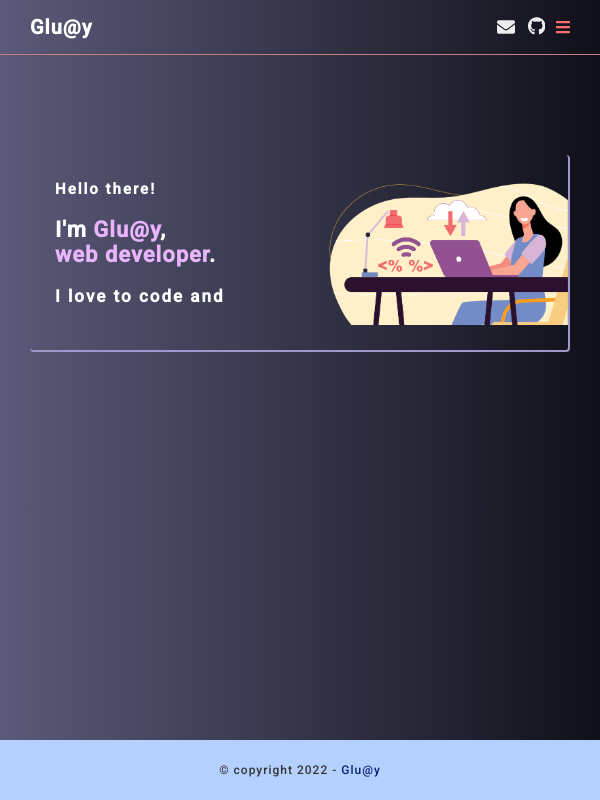
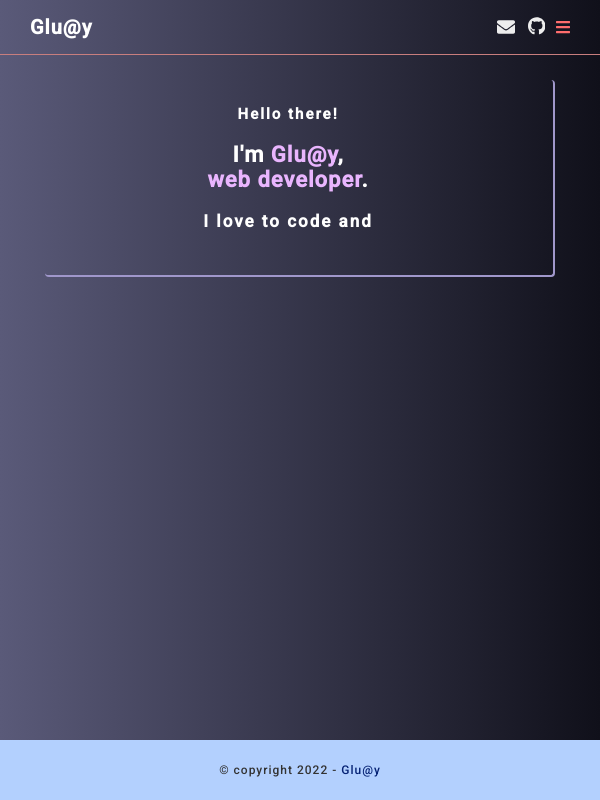
Before and after one commit to Gluay88/portfolio-website, a React (Create React App) app: page / in a window 600 px wide. Shown: the top 800 px of the page. Built offline with nearby package versions, Linux system fonts and the light colour scheme.

Commit message:
responsive

```diff
--- a/src/App.css
+++ b/src/App.css
@@ -143,8 +143,23 @@
     margin: 0 auto;
     display: flex;
     flex-wrap: wrap;
+    animation: fadeIn 2.5s;
 
 }
+@keyframes fadeIn {
+    0% {
+        opacity:0;
+        transform: translateY(100%);
+
+    }
+
+    100% {
+        opacity:1;
+        transform: translateY(0%);
+    }
+  }
+
+
 
 
 .project_page_info {
@@ -206,7 +221,6 @@
 .project-div {
     width: 33.25%;
     height: 600px;
-
 }
 
 .project-div:nth-last-of-type(1) {
@@ -220,8 +234,22 @@
     display: flex;
     justify-content: center;
     position: relative;
+    animation: fadeLeft 2s;
 
 }
+
+@keyframes fadeLeft {
+    0% {
+        opacity:0;
+        transform: translateX(-100%);
+
+    }
+
+    100% {
+        opacity:1;
+        transform: translateX(0%);
+    }
+  }
 #aboutPage-photo {
     width: 25vw;
     height: auto;
@@ -250,7 +278,21 @@
     width: 60%;
     height: auto;
     margin: 0 auto;
+    animation: fadeDown 2s;
 }
+
+@keyframes fadeDown {
+    0% {
+        opacity:0;
+        transform: translateY(100%);
+
+    }
+
+    100% {
+        opacity:1;
+        transform: translateY(0%);
+    }
+  }
 .container-all h2 {
     text-align: center;
 }
@@ -405,5 +447,23 @@
         height: auto;
     }
 
+    .project-div {
+        width: 50%;
+        height: 300px;
+        font-size: 12px;
+
+    }
+    .project-div p {
+        display: none;
+    }
+
+    .project-div button {
+        margin: -35px 0 0 0;
+        text-align: center;
+        position: relative;
+
+    }
+
+
 
 }
--- a/src/components/AnimationStyle.css
+++ b/src/components/AnimationStyle.css
@@ -106,6 +106,21 @@
 
 /************** Media Query *******/
 @media screen and (max-width: 900px) and (min-width: 400px) {
+    .homepage_gluay {
+        margin: 0 auto;
+        text-align: center;
+
+    }
+    .gluay {
+        width: 85%;
+        margin: 0 auto;
+    }
+    .gluayInfo {
+        width: 1000vw;
+        margin: 0 auto;
+
+    }
+
     .gluay h1 {
     font-size: 22px;
     }
@@ -119,8 +134,8 @@
     }
 
     .gluay_home_pic img {
-        float:left;
-        width: 40vw;
+
+        display: none;
         /* position: relative; */
     }
 
@@ -128,6 +143,7 @@
         width: 120px;
         height: 40px;
         font-size: 15px;
+        margin: 0 auto;
     }
 
 
```
